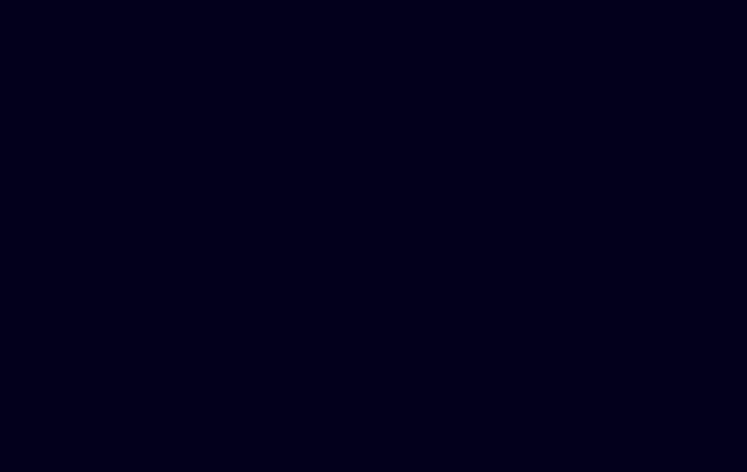
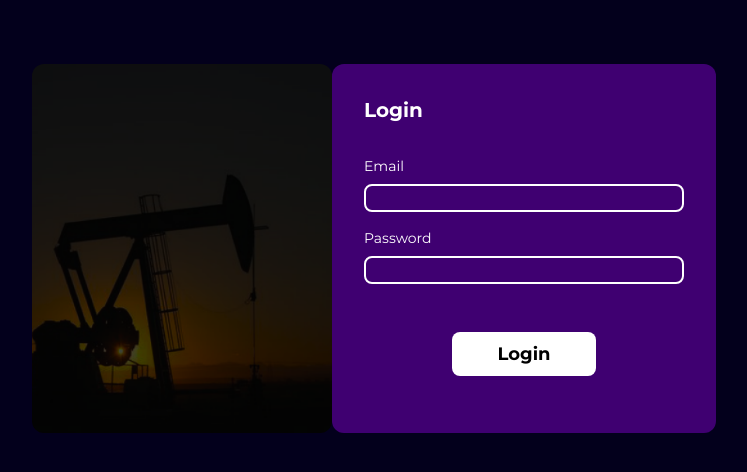
Before and after one commit to eskrimpistachio/rnd-panel, a Next.js app: page / in a window 1280 px wide. Shown: the top 472 px of the page, without its empty margins (266-1013 px from the left). Built offline with nearby package versions, Linux system fonts and the light colour scheme.

Commit message:
making sidebar

```diff
--- /dev/null
+++ b/app/dashboard/layout.tsx
@@ -0,0 +1,10 @@
+import Sidebar from '../ui/sidebar/sidebar';
+
+export default function Layout({ children }: { children: React.ReactNode }) {
+  return (
+    <div className="bg-base-40 h-[100vh] text-white flex flex-row">
+      <Sidebar />
+      <div>{children}</div>
+    </div>
+  );
+}
--- a/app/page.tsx
+++ b/app/page.tsx
@@ -1,4 +1,4 @@
-import Image from 'next/image'
+import Image from 'next/image';
 
 export default function Home() {
   return (
@@ -109,8 +109,36 @@ export default function Home() {
     //     </a>
     //   </div>
     // </main>
-    <div className='bg-base-40 h-[100vh]'>
-
+    <div className="bg-base-40 h-[100vh] text-white">
+      <div className="flex flex-col mx-16 md:flex-row py-16 justify-center">
+        <Image
+          src="/login-img.png"
+          alt="missing img"
+          width={300}
+          height={300}
+          className='rounded-xl hidden md:flex'
+        />
+        <div className="bg-primary-20 rounded-xl py-8 px-8 flex flex-col gap-8">
+          <h1 className="font-bold text-xl">Login</h1>
+          <form action="/dashboard" className='flex flex-col gap-4 md:w-[25vw]'>
+            <div className='flex flex-col gap-2'>
+              <label htmlFor="email" className='text-sm'>Email</label>
+              <input
+                type="text"
+                className="email border-2 border-white bg-primary-20 text-white rounded-lg"
+              />
+            </div>
+            <div className='flex flex-col gap-2'>
+              <label htmlFor="password" className='text-sm'>Password</label>
+              <input
+                type="text"
+                className="password border-2 border-white bg-primary-20 text-white rounded-lg"
+              />
+            </div>
+            <button className='bg-white rounded-lg text-black font-bold text-lg py-2 w-36 mx-auto mt-8' type='submit'>Login</button>
+          </form>
+        </div>
+      </div>
     </div>
-  )
+  );
 }
--- /dev/null
+++ b/app/ui/sidebar/menuLink/menuLink.tsx
@@ -0,0 +1,15 @@
+import Image from 'next/image';
+import Link from 'next/link';
+
+export type T = {
+  items: items;
+};
+
+export type items = {
+  path: string;
+  title: string;
+};
+
+export default function menuLink({ items }: T) {
+  return <Link href={items.path}>{items.title}</Link>;
+}
--- /dev/null
+++ b/app/ui/sidebar/sidebar.tsx
@@ -0,0 +1,53 @@
+import MenuLink from './menuLink/menuLink';
+import { Unbounded } from 'next/font/google';
+
+const unbound = Unbounded({ subsets: ['latin'] });
+
+export default function Sidebar() {
+  const menuItems = [
+    {
+      title: 'R & D Panel',
+      list: [
+        {
+          title: 'Dashboard',
+          path: '/dashboard',
+          // icon : <MdDashboard/>,
+        },
+        {
+          title: 'Data Pages',
+          path: '/dashboard/datapages',
+          // icon : <MdDataPages/>,
+        },
+        {
+          title: 'Projects',
+          path: '/dashboard/projects',
+          // icon : <MdProjects/>,
+        },
+        {
+          title: 'Profile',
+          path: '/dashboard/profile',
+          // icon : <MdProfile/>,
+        },
+      ],
+    },
+  ];
+
+  return (
+    <div>
+      <ul className="bg-primary-20 rounded-xl py-10 px-10 h-[90vh]">
+        {menuItems.map((m) => (
+          <div className="flex flex-col gap-10">
+            <li className="text-xl font-bold" key={m.title}>
+              <h1 className={unbound.className}>{m.title}</h1>
+            </li>
+            <div className="flex flex-col gap-8">
+              {m.list.map((item) => (
+                <MenuLink items={item} key={item.title} />
+              ))}
+            </div>
+          </div>
+        ))}
+      </ul>
+    </div>
+  );
+}
```
Also changed, not shown: package.json (+5 -4 lines), tsconfig.json (+17 -4 lines), app/dashboard/datapages/page.tsx (renamed from app/datapages/page.tsx), app/dashboard/profile/page.tsx (renamed from app/profile/page.tsx), app/dashboard/projects/page.tsx (renamed from app/projects/page.tsx), public/login-img.png (added), 1 other file (tests, documents, lock files or other folders).
